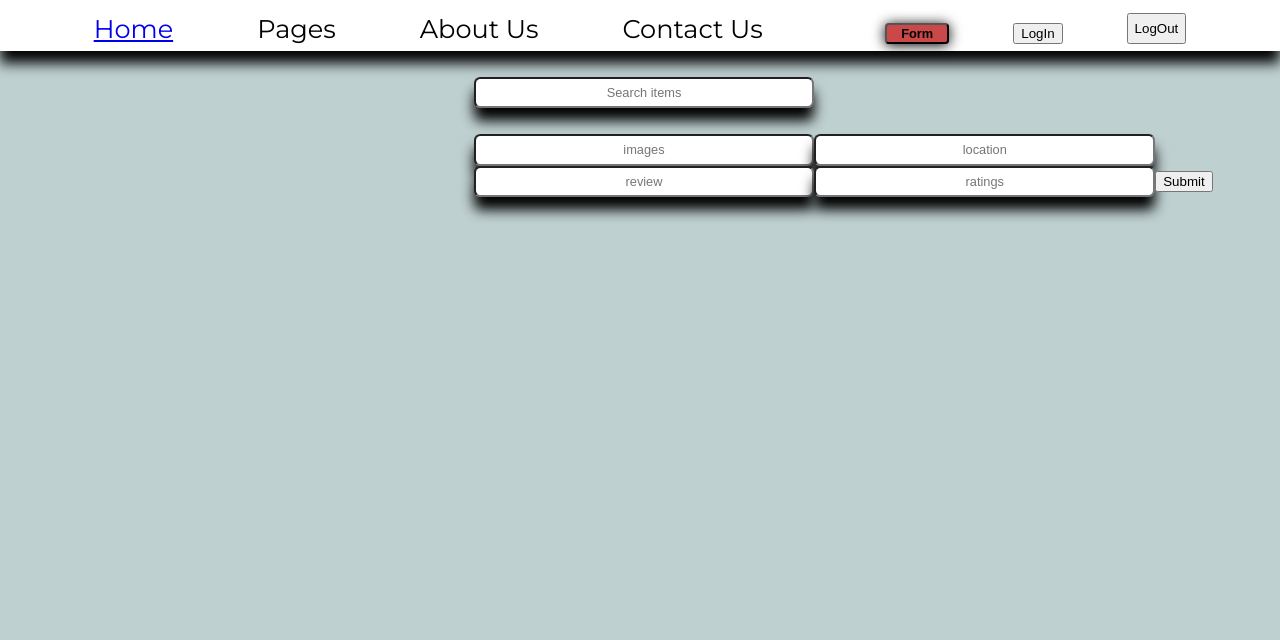
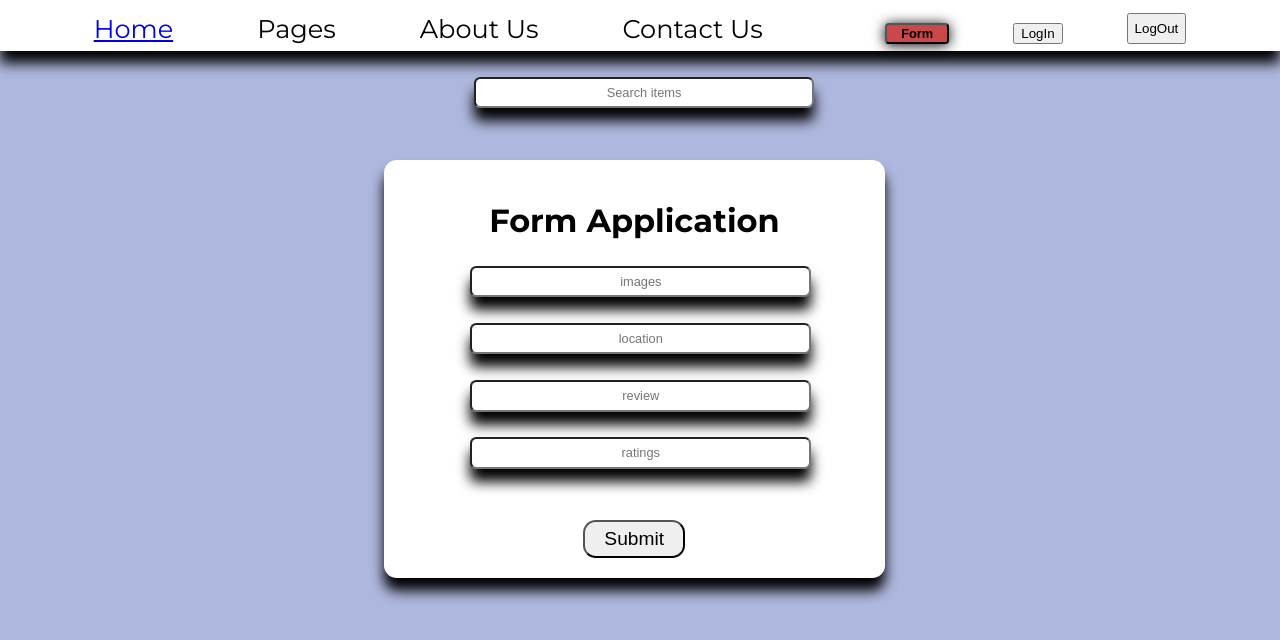
Before and after one commit to kalviumcommunity/S56_Worst_Momos_InDelhi, a React (Vite) app in the folder Front/: page /form in a window 1280 px wide. Shown: the top 640 px of the page. Built offline with nearby package versions, Linux system fonts and the light colour scheme; a web font is replaced by a local one.

Commit message:
css design

```diff
--- a/Front/src/App.css
+++ b/Front/src/App.css
@@ -1,7 +1,7 @@
 @import url('https://fonts.googleapis.com/css2?family=Kode+Mono:wght@400..700&family=Madimi+One&family=Montserrat:ital,wght@0,100..900;1,100..900&family=Ojuju:wght@200..800&family=Poppins:wght@300&display=swap');
 
 body{
-  background-color: rgba(133, 166, 167, 0.52);
+  background-color: rgb(107 122 194 / 54%);
   margin: 0;
   padding: 0;
   font-family: "Montserrat", sans-serif;
@@ -42,7 +42,7 @@ input{
   border-radius: 0.5vw;
   box-shadow: 0vw 1vw 1vw black;
 }
-.form{
+.form {
   margin-left: 3vw;
   width: 5vw;
   font-size: 1vw;
@@ -66,12 +66,49 @@ input{
   text-align: center;
   box-shadow: 0vw 1vw 1vw black;
   border: 0.5vw 1.5vw 0.5vw black;
+  margin-top: -2vw;
 }
 img{
   width: 25vw;
   margin-top: 1.5vw;
   border-radius: 1.5vw;
 }
-.formbox{
+.formbox {
+  margin-top: 4vw;
+  background-color: white;
+  display: flex;
+  flex-direction: column;
+  align-items: center;
+  padding: 20px;
+  width: 36vw;
+  margin-left: 30vw;
+  border-radius: 1vw;
+  box-shadow: 0vw 1vw 1vw black;
+}
+
+.formbox input{
+  margin-right: 36vw;
   margin-top: 2vw;
 }
+
+.formbox h1{
+  margin-bottom: -2vw;
+}
+
+.formbox button {
+  margin-top: 4vw;
+  margin-left: 8.8vw;
+  width: 8vw;
+  height: 3vw;
+  font-size: 1.5vw;
+  border-radius: 1vw;
+}
+
+.formbox button :hover{
+  background-color: rgb(202, 72, 72);
+}
+
+.update{
+  margin-left: 1vw;
+
+}
--- a/Front/src/App.jsx
+++ b/Front/src/App.jsx
@@ -28,7 +28,7 @@ function App() {
           <li>Contact Us</li>
           <Link to="/form"><button className='form'>Form</button></Link>
           <Link to="/login"><button className='login'>LogIn</button></Link>
-          <button className='log' onClick={handleLogout}>LogOut</button>
+          <button className='log' onClick={handleLogout} classname='logout'>LogOut</button>
 
         </ul>
       </div>
--- a/Front/src/Component/Card.jsx
+++ b/Front/src/Component/Card.jsx
@@ -15,8 +15,8 @@ const Card = ({ id,location, review, ratings, img }) => {
       <b>Location: {location}</b>
       <h4>Review: {review}</h4>
       <h4>Rating: {ratings}</h4>
-       <Link to={`/update/${id}`}><button type='update'>Update</button></Link>
-      <button type='delete' onClick={(e)=>handleDelete(id)}>Delete</button>
+       <Link to={`/update/${id}`}><button type='update' classname='update'>Update</button></Link>
+      <button type='delete' onClick={(e)=>handleDelete(id)} classname='Delete'>Delete</button>
     </div>
   );
 }
--- a/Front/src/Component/Form.jsx
+++ b/Front/src/Component/Form.jsx
@@ -7,11 +7,13 @@ function Form() {
   const [location, setLocation] = useState("");
   const [review, setReview] = useState("");
   const [ratings, setRatings] = useState("");
+  const [createdBy,setCreatedBy] = useState("")
 
   const handleSubmit = async (e) => {
     e.preventDefault();
     try {
-      const res = await axios.post('https://s56-worst-momos-indelhi.onrender.com/entry', { img:images, location, review, ratings });
+      setCreatedBy(`${sessionStorage.getItem('username')}`)
+      const res = await axios.post('https://s56-worst-momos-indelhi.onrender.com/entry', { img:images, location, review, ratings,createdBy});
       console.log(res.data,"success");
       Navigate("/")
     } catch (error) {
@@ -21,12 +23,13 @@ function Form() {
 
   return (
     <div className='formbox'>
+      <h1>Form Application</h1>
       <form onSubmit={handleSubmit}>
         <input type='text' placeholder='images' value={images} onChange={(e) => { setImages(e.target.value) }} />
         <input type='text' placeholder='location' value={location} onChange={(e) => { setLocation(e.target.value) }} />
         <input type='text' placeholder='review' value={review} onChange={(e) => { setReview(e.target.value) }} />
         <input type='text' placeholder='ratings' value={ratings} onChange={(e) => { setRatings(e.target.value) }} />
-        <button type='submit'>Submit</button>
+        <button type='submit' classname='formsubmit'>Submit</button>
 
       </form>
     </div>
--- a/Front/src/Component/Login.jsx
+++ b/Front/src/Component/Login.jsx
@@ -11,6 +11,8 @@ const handleSubmit= async(e)=>{
         document.cookie = `username=${username};expires=`+new Date(2028,2,1).toUTCString
         const response = await axios.post('https://s56-worst-momos-indelhi.onrender.com/token',{username,password})
         document.cookie = `token=${response.data};expires=`+new Date(2028,2,1).toUTCString
+        sessionStorage.setItem('username',username)
+        console.log(sessionStorage)
         console.log(response)
     }
     catch(error){
@@ -21,7 +23,7 @@ const handleSubmit= async(e)=>{
 return (
     <>
     <div>
-        <form onSubmit={handleSubmit}>
+        <form onSubmit={handleSubmit} classname='loginbox'>
     <input type="text" placeholder="UserName" value={username} onChange={(e)=>{setUsername(e.target.value)}}/>
     <input type="password" placeholder="Password" value={password} onChange={(e)=>{setPassword(e.target.value)}}/>
     <input type="submit" value="login" />
```
